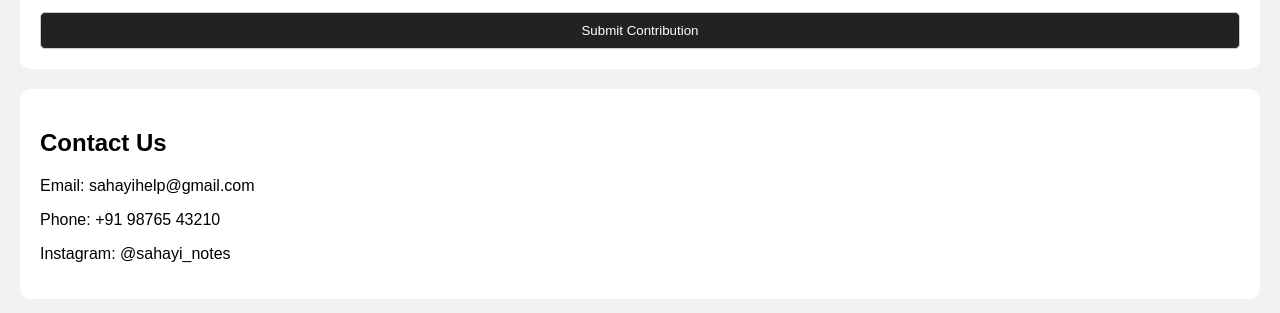
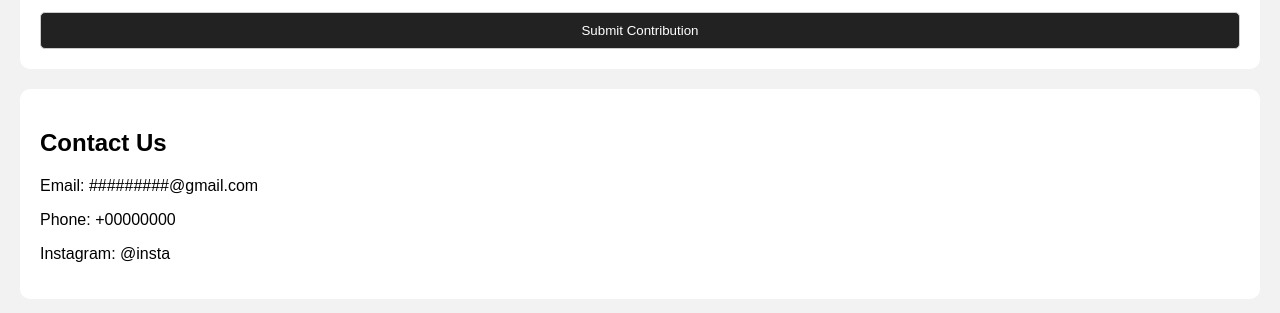
Before and after one commit to AfthabMuhammed33/sahayi, a plain HTML site: page index.html in a window 1280 px wide. Shown: the part 1672-1985 px from the top of the page. Drawn offline with Linux system fonts and the light colour scheme.

Commit message:
Update index.html
added feaures

```diff
--- a/index.html
+++ b/index.html
@@ -189,9 +189,9 @@
 
     <div class="section" id="contact">
       <h2>Contact Us</h2>
-      <p>Email: sahayihelp@gmail.com</p>
-      <p>Phone: +91 98765 43210</p>
-      <p>Instagram: @sahayi_notes</p>
+      <p>Email: #########@gmail.com</p>
+      <p>Phone: +00000000</p>
+      <p>Instagram: @insta</p>
     </div>
 
     <div class="section" id="complaints">
```
